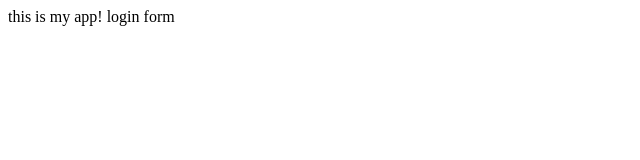
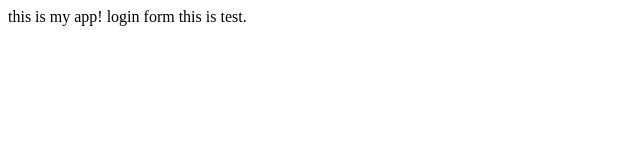
Before and after one commit to tozanmono/myappsample, a plain HTML site: page index.html in a window 1280 px wide. Shown: the full height of the page, 0-640 px from the left. Drawn offline with Linux system fonts and the light colour scheme.

Commit message:
changed index.html (#1)

```diff
--- a/index.html
+++ b/index.html
@@ -7,5 +7,6 @@
   <body>
     this is my app!
     login form
+    this is test.
   </body>
 </html>
```
